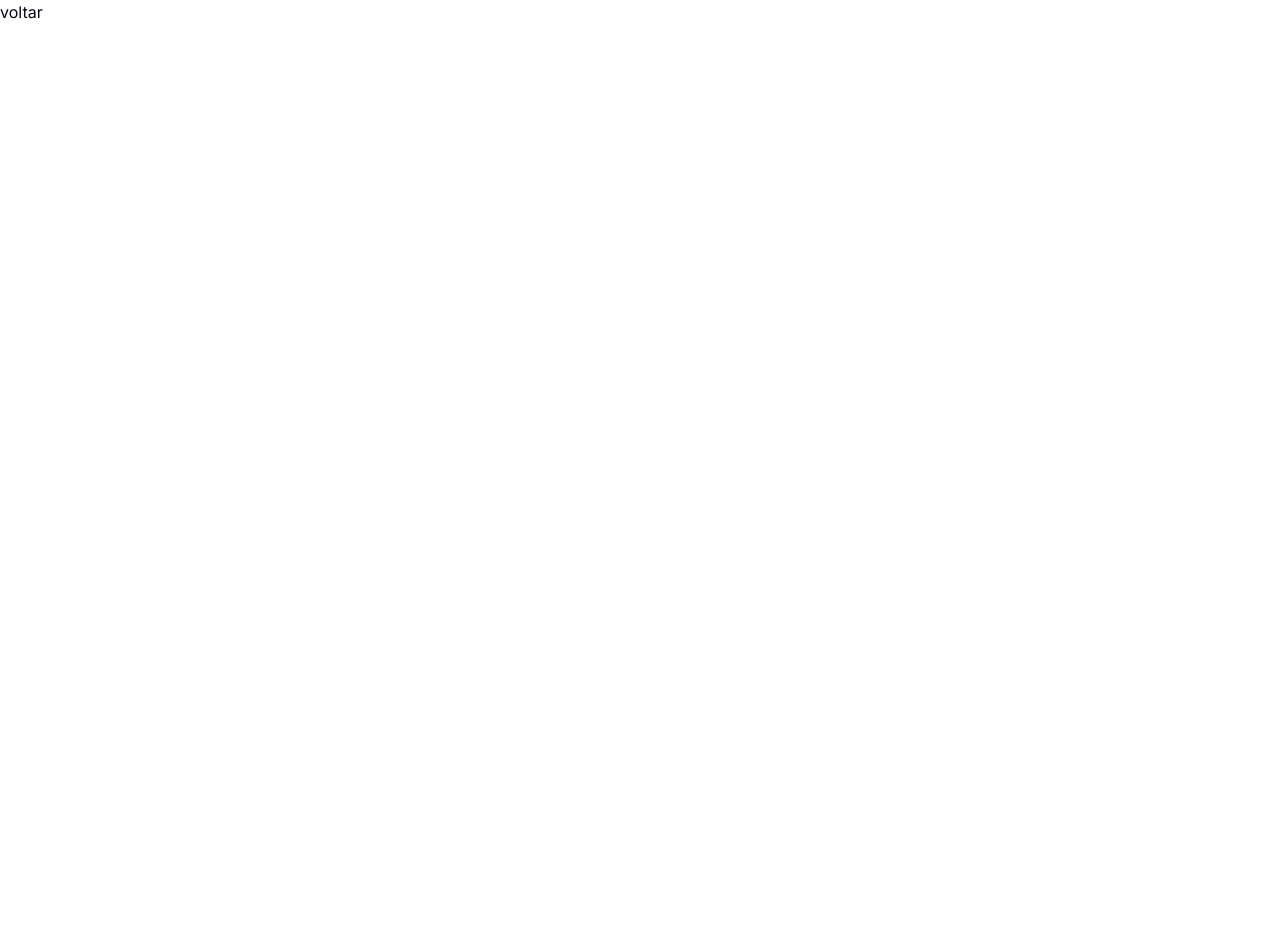
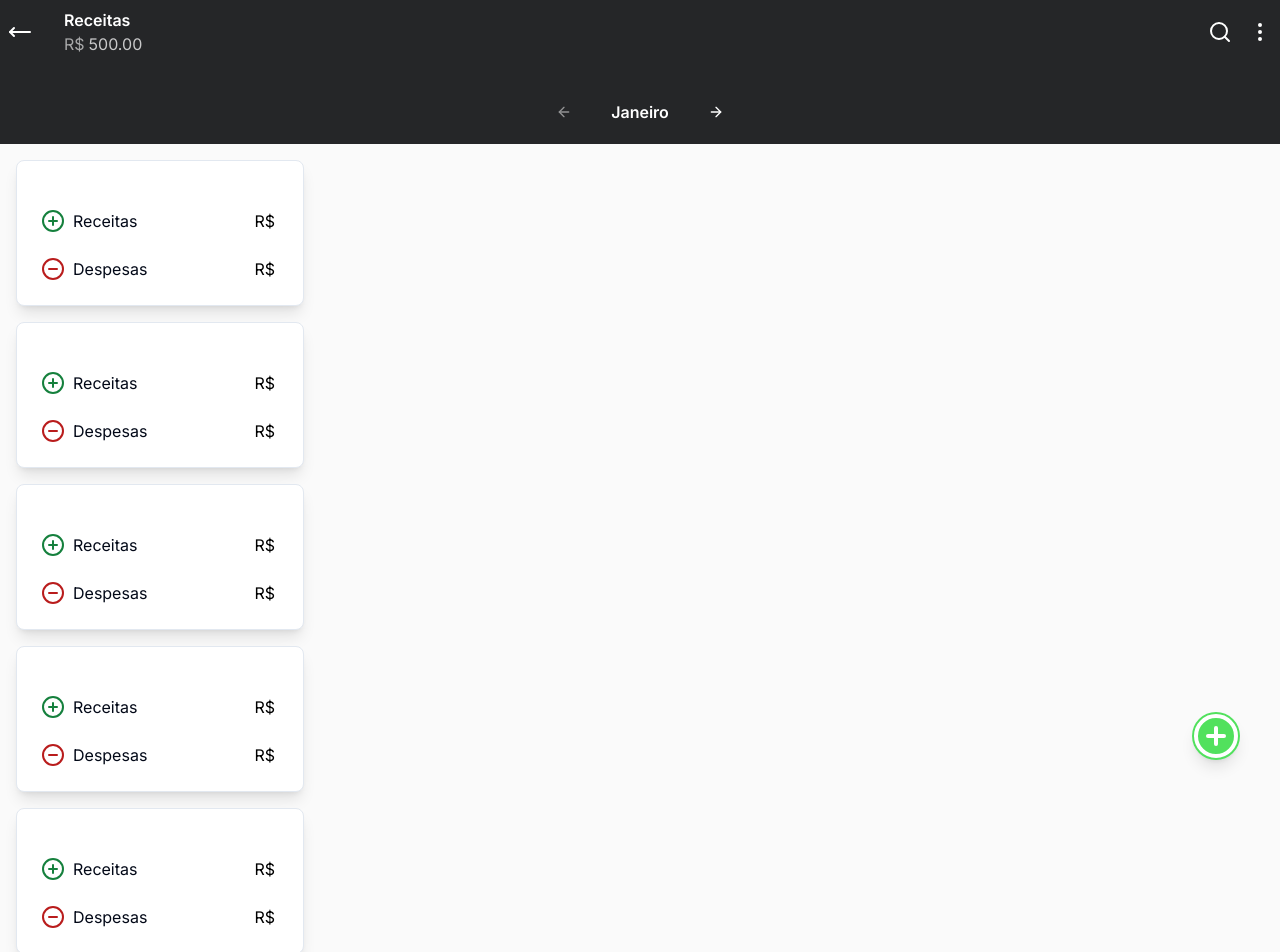
Before and after one commit to eldinho2/Paguei, a Next.js app: page /receitas in a window 1280 px wide. Shown: the top 952 px of the page. Before the commit the page ends 800 px from the top, so only its background shows below. Built offline with nearby package versions, Linux system fonts and the light colour scheme.

Commit message:
feat: add skeleton for receitas page

```diff
--- a/app/(pages)/receitas/page.tsx
+++ b/app/(pages)/receitas/page.tsx
@@ -1,9 +1,51 @@
-import Link from "next/link"
+import Link from "next/link";
+import CarouselComponent from "@/components/CarouselComponent";
+import { MoveLeft, Search, MoreVertical, PlusCircle } from "lucide-react";
+import OverviewCard from "@/components/OverviewCard";
 
 export default function Receitas() {
   return (
-    <div className=''>
-      <Link href={'/'}>voltar</Link>
-    </div>
-  )
+    <>
+      <header className="fixed z-30 w-full flex justify-center items-center bg-[#252628]">
+        <div className="flex justify-between items-center text-white w-full p-2">
+          <div className="flex items-center gap-8 justify-start">
+            <Link href={"/"}>
+              <MoveLeft />
+            </Link>
+            <div className="">
+            <h1 className="font-semibold">Receitas</h1>
+            <p className="text-white/75">
+              <span className="text-white/60 pr-1 pt-1">R$</span>
+              500.00
+            </p>
+          </div>
+          </div>
+          <div className="flex gap-4">
+            <Search />
+            <MoreVertical />
+          </div>
+        </div>
+      </header>
+      <section className="pt-20 w-full flex justify-center items-center bg-[#252628]">
+        <CarouselComponent />
+      </section>
+      <OverviewCard />
+      <OverviewCard />
+
+      <OverviewCard />
+
+      <OverviewCard />
+
+      <OverviewCard />
+
+      <OverviewCard />
+
+      <OverviewCard />
+
+      <OverviewCard />
+
+      <OverviewCard />
+      <PlusCircle className="h-12 w-12 text-white fixed bottom-10 right-10 bg-[#51e15d] rounded-full shadow-lg" />
+    </>
+  );
 }
--- a/app/globals.css
+++ b/app/globals.css
@@ -4,7 +4,7 @@
 
 @layer base {
   :root {
-    --background: 0 0% 100%;
+    --background: 0 0% 98%;
     --foreground: 222.2 84% 4.9%;
 
     --card: 0 0% 100%;
@@ -36,7 +36,7 @@
   }
 
   .dark {
-    --background: 222.2 84% 4.9%;
+    --background: 222.2 84% 10.9%;
     --foreground: 210 40% 98%;
 
     --card: 222.2 84% 4.9%;
--- a/components/Main.tsx
+++ b/components/Main.tsx
@@ -3,8 +3,9 @@ import OverviewCard from "./OverviewCard";
 
 export default function Main() {
   return (
-    <main>
+    <main className="w-full">
       <MainResume />
+      <div className="flex flex-col justify-center items-center">
       <OverviewCard cardName="Visão geral" cardIncomeValue="1.424.90" cardExpenseValue="98.90" />
       <OverviewCard cardName="Visão geral" cardIncomeValue="1.424.90" cardExpenseValue="98.90" />
       <OverviewCard cardName="Visão geral" cardIncomeValue="1.424.90" cardExpenseValue="98.90" />
@@ -13,7 +14,7 @@ export default function Main() {
       <OverviewCard cardName="Visão geral" cardIncomeValue="1.424.90" cardExpenseValue="98.90" />
       <OverviewCard cardName="Visão geral" cardIncomeValue="1.424.90" cardExpenseValue="98.90" />
       <OverviewCard cardName="Visão geral" cardIncomeValue="1.424.90" cardExpenseValue="98.90" />
-
+      </div>
     </main>
   )
 }
--- a/components/MainResume.tsx
+++ b/components/MainResume.tsx
@@ -2,7 +2,7 @@ import ValueLabels from "./ui/ValueLabels";
 
 export default function MainResume() {
   return (
-    <section className="pt-14">
+    <section className="pt-16">
       <section className="flex justify-center pt-2 h-24 w-full bg-[#252628]">
         <div className="flex gap-4">
           <ValueLabels label="Inicial" value="10.000,00" className="transform scale-90 translate-y-0 text-white/70" />
--- a/components/OverviewCard.tsx
+++ b/components/OverviewCard.tsx
@@ -14,9 +14,9 @@ export default function OverviewCard({
   cardExpenseValue,
 }: OverviewCardProps) {
   return (
-    <Card className="w-80 m-4 shadow-lg">
+    <Card className="w-72 m-4 shadow-lg">
       <CardHeader>
-        <CardTitle>{cardName}</CardTitle>
+        <CardTitle className="text-xl font-semibold">{cardName}</CardTitle>
       </CardHeader>
       <Link href="/receitas">
         <CardContent className="flex items-center">
```
Also changed, not shown: 1 other file (tests, documents, lock files or other folders).
